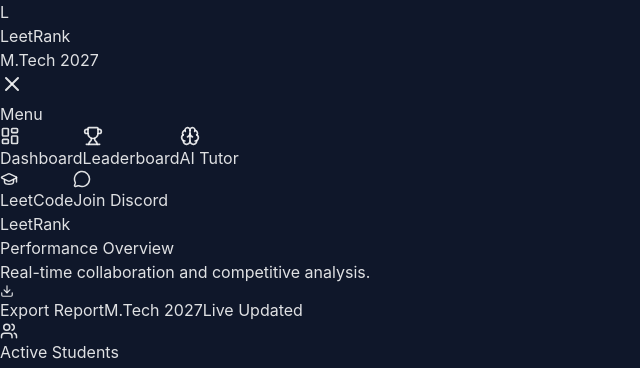
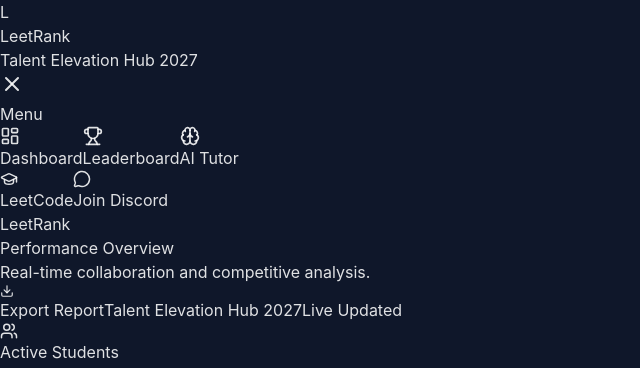
Before and after one commit to Aldous-Roy/leet-ranking, a React (Vite) app: page / in a window 1280 px wide. Shown: the top 368 px of the page, without its empty margins (0-640 px from the left). Built offline with nearby package versions, Linux system fonts and the light colour scheme; no server answers.

Commit message:
fix: Update program name from 'M.Tech 2027' to 'Talent Elevation Hub 2027' in DashboardStats and Sidebar components

```diff
--- a/src/component/DashboardStats.jsx
+++ b/src/component/DashboardStats.jsx
@@ -163,7 +163,7 @@
                 <Download size={14} />
                 Export Report
              </button>
-             <span className="px-3 py-1 rounded-full bg-blue-500/10 text-blue-400 text-xs font-medium border border-blue-500/20">M.Tech 2027</span>
+             <span className="px-3 py-1 rounded-full bg-blue-500/10 text-blue-400 text-xs font-medium border border-blue-500/20">Talent Elevation Hub 2027</span>
              <span className="px-3 py-1 rounded-full bg-emerald-500/10 text-emerald-400 text-xs font-medium border border-emerald-500/20">Live Updated</span>
         </div>
       </div>
--- a/src/component/Sidebar.jsx
+++ b/src/component/Sidebar.jsx
@@ -34,7 +34,7 @@
             </div>
             <div>
               <h1 className="text-white font-bold text-lg tracking-tight">LeetRank</h1>
-              <p className="text-slate-400 text-xs">M.Tech 2027</p>
+              <p className="text-slate-400 text-xs">Talent Elevation Hub 2027</p>
             </div>
           </div>
           <button
```
